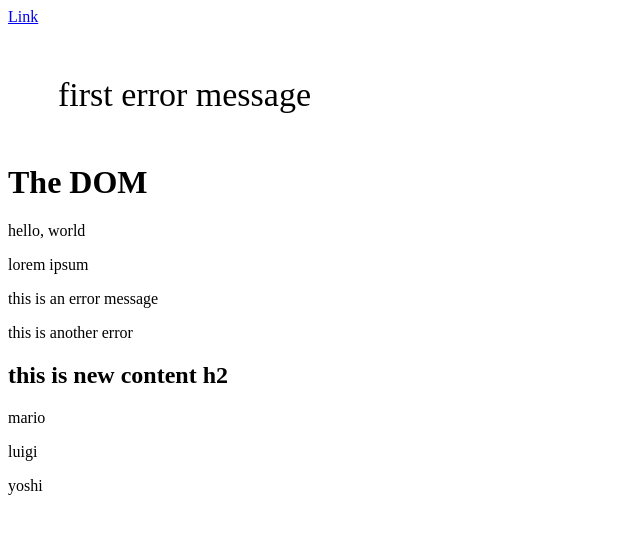
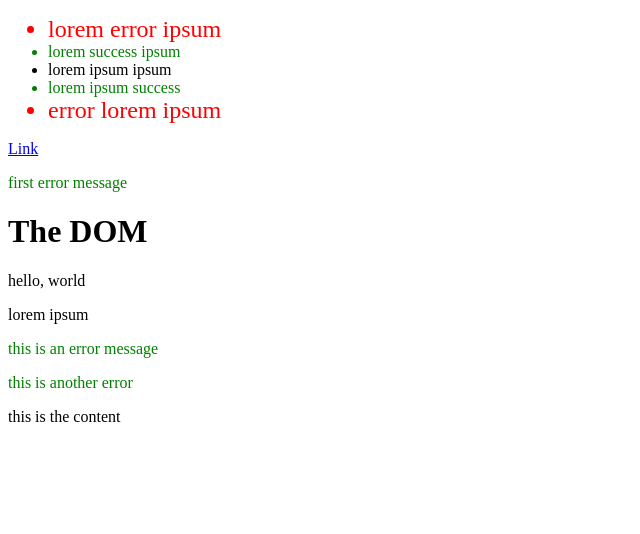
Before and after one commit to NevyanaMomchilova/dom-netninja, a plain HTML site: page index.html in a window 1280 px wide. Shown: the whole page, without its empty margins (0-640 px from the left). Drawn offline with Linux system fonts and the light colour scheme.

Commit message:
add,remove,toggle className

```diff
--- a/app.js
+++ b/app.js
@@ -15,25 +15,46 @@
 // console.log(paragraph);
 
 
-const content = document.querySelector(".content");
-content.innerHTML = "<h2>this is new content h2</h2>";
+// const content = document.querySelector(".content");
+// content.innerHTML = "<h2>this is new content h2</h2>";
 
 
-const people = ["mario", "luigi", "yoshi"];
-people.forEach(person => {
-    content.innerHTML += `<p>${person}</p>`;
+// const people = ["mario", "luigi", "yoshi"];
+// people.forEach(person => {
+//     content.innerHTML += `<p>${person}</p>`;
+// });
+
+
+// const link = document.querySelector("a");
+// link.setAttribute("href", "https://www.thenetninja.co.uk");
+// console.log(link.getAttribute("href"));
+
+
+// const errMessage = document.querySelector("p");
+// errMessage.setAttribute("class", "success");
+// errMessage.setAttribute("style", "color: green");
+
+// errMessage.style.margin = "50px";
+// errMessage.style.fontSize = "34px";
+// errMessage.style.color = "";
+
+const messages = document.querySelectorAll(".error");
+messages.forEach(message => {
+    message.classList.remove("error");
+    message.classList.add("success");
 });
 
+let allLiTags = document.querySelectorAll("li");
+allLiTags.forEach(li => {
+    if(li.innerText.includes("error")) {
+        li.classList.add("error");
+    } else if(li.innerText.includes("success")) {
+        li.classList.add("success");
+    } else {
+        li.classList.add("normal");
+    }
+})
 
-const link = document.querySelector("a");
-link.setAttribute("href", "https://www.thenetninja.co.uk");
-console.log(link.getAttribute("href"));
-
-
-const errMessage = document.querySelector("p");
-errMessage.setAttribute("class", "success");
-errMessage.setAttribute("style", "color: green");
-
-errMessage.style.margin = "50px";
-errMessage.style.fontSize = "34px";
-errMessage.style.color = "";
+const pageTitle = document.querySelector(".page-title");
+pageTitle.classList.toggle("big-title");
+pageTitle.classList.toggle("big-title");
--- a/index.html
+++ b/index.html
@@ -4,13 +4,22 @@
     <meta charset="UTF-8">
     <meta http-equiv="X-UA-Compatible" content="IE=edge">
     <meta name="viewport" content="width=device-width, initial-scale=1.0">
+    <link rel="stylesheet" href="./styles.css">
     <title>Document</title>
 </head>
 <body>
+    <ul>
+        <li>lorem error ipsum</li>
+        <li>lorem success ipsum</li>
+        <li>lorem ipsum ipsum</li>
+        <li>lorem ipsum success</li>
+        <li>error lorem ipsum</li>
+    </ul>
+
     <a href="#">Link</a>
     <p class="error">first error message</p>
     <div>
-        <h1 id="page-title">The DOM</h1>
+        <h1 id="page-title" class="page-title">The DOM</h1>
         <p>hello, world</p>
         <p>lorem ipsum</p>
         <p class="error">this is an error message</p>
--- /dev/null
+++ b/styles.css
@@ -0,0 +1,9 @@
+.error {
+    font-size: 24px;
+    color: red;
+}
+
+.success {
+    font-size: 16px;
+    color: green;
+}
```
